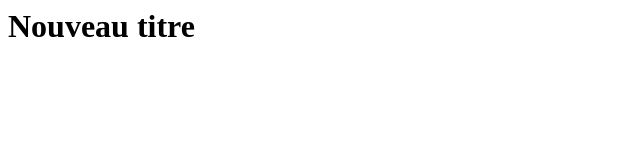
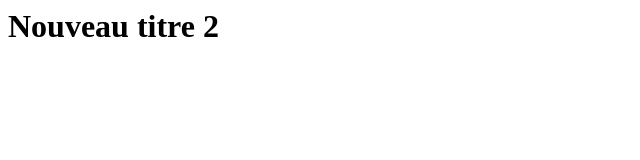
Before and after one commit to xonatis-academy/piment, a plain HTML site: page index.html in a window 1280 px wide. Shown: the full height of the page, 0-640 px from the left. Drawn offline with Linux system fonts and the light colour scheme.

Commit message:
Modification du titre

```diff
--- a/index.html
+++ b/index.html
@@ -1 +1 @@
-<h1>Nouveau titre</h1>
+<h1>Nouveau titre 2</h1>
```
